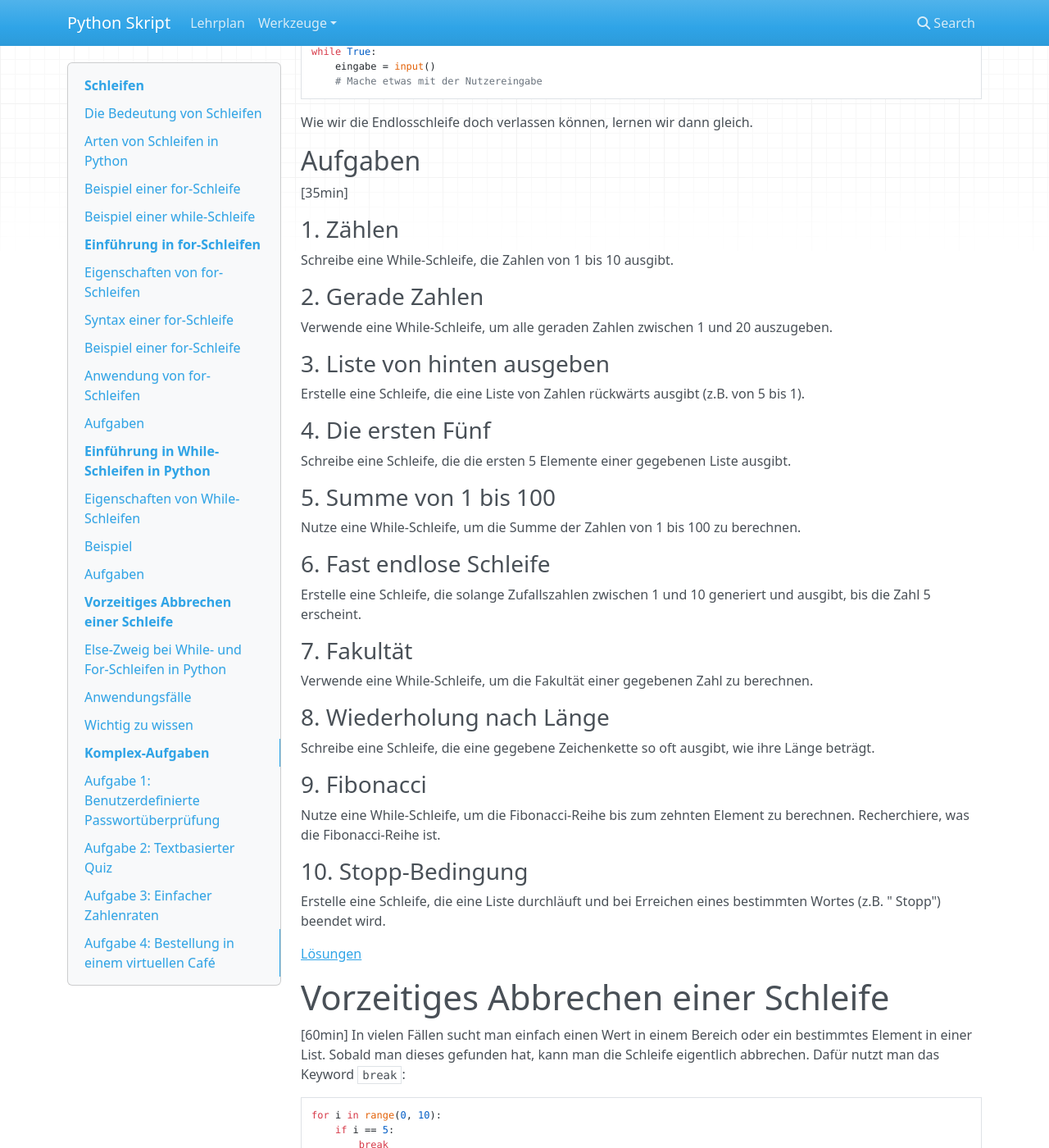
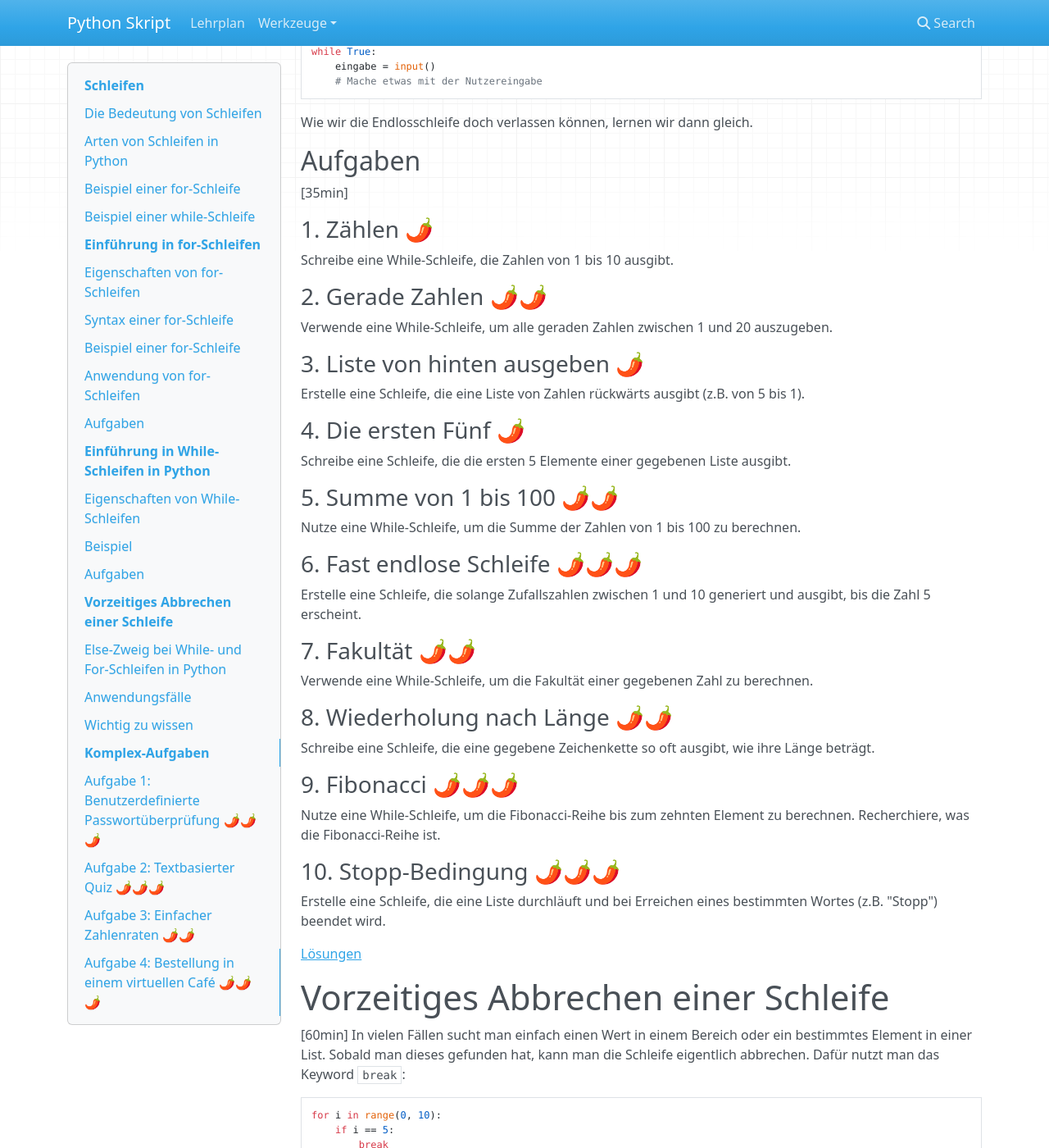
Before and after one commit to kevinsuelzle/Python_Wiki, an MkDocs documentation site: the page built from docs/lehrplan/python_grundlagen/loops/loops.md, in a window 1280 px wide and 1400 px high, scrolled down 4506 px. Shown: the whole window at 82% size. Built offline with MkDocs 1.6.1, drawn with Linux system fonts in a browser that asks for light colours; nearby versions of some CDN libraries; some of the changed text lies outside the part shown.

```diff
--- a/docs/lehrplan/python_grundlagen/loops/loops.md
+++ b/docs/lehrplan/python_grundlagen/loops/loops.md
@@ -120,32 +120,31 @@ In diesem Beispiel durchläuft die `for`-Schleife die Liste `zahlen` und gibt je
 ## Aufgaben
 [35min]
 
-### 1. Zählen
+### 1. Zählen 🌶
 Schreibe eine `for`-Schleife, die die Zahlen von 1 bis 10 ausgibt.
-### 2. Städtetrip
+### 2. Städtetrip 🌶
 Erstelle eine Liste von Städten und verwenden Sie eine `for`-Schleife, um jede Stadt auszugeben.
-### 3. Summierung
+### 3. Summierung 🌶🌶
 Schreibe eine `for`-Schleife, die die Summe aller Zahlen von 1 bis 100 berechnet.
-### 4. Längster Name
-Erstelle eine Liste von Namen und verwenden Sie eine `for`-Schleife, um den längsten Namen in der Liste zu
-   finden
-### 5. Quadratzahlen
+### 4. Längster Name 🌶🌶🌶
+Erstelle eine Liste von Namen und verwenden Sie eine `for`-Schleife, um den längsten Namen in der Liste zu finden.
+### 5. Quadratzahlen 🌶
 Schreibe eine `for`-Schleife, die die Quadratzahlen von 1 bis 10 ausgibt.
-### 6. Suchen einer Frucht
+### 6. Suchen einer Frucht 🌶🌶
 Erstelle eine Liste von Früchten und verwenden Sie eine `for`-Schleife, um nach einer bestimmten Frucht zu
-   suchen und sie auszugeben, wenn sie gefunden wird.
-### 7. Verdreht
+suchen und sie auszugeben, wenn sie gefunden wird.
+### 7. Verdreht 🌶
 Schreibe eine `for`-Schleife, die die Buchstaben eines Wortes in umgekehrter Reihenfolge ausgibt.
-### 8. Fakultät
+### 8. Fakultät 🌶🌶
 Schreibe eine `for`-Schleife, die die Fakultät (n!) einer gegebenen Zahl `n` berechnet.
-### 9. Thermometer für Amerikaner
+### 9. Thermometer für Amerikaner 🌶🌶🌶
 Erstelle eine Liste von Temperaturen in Celsius und verwenden Sie eine `for`-Schleife, um sie in Fahrenheit
-    umzuwandeln und auszugeben.
-### 10. Vokale
+umzuwandeln und auszugeben.
+### 10. Vokale 🌶🌶🌶
 Schreibe eine `for`-Schleife, die die Anzahl der Vokale in einem gegebenen Wort zählt.
-### 11. Häufigkeit
+### 11. Häufigkeit 🌶🌶🌶
 Schreibe eine `for`-Schleife, die einen Text durchläuft und zählt, wie oft ein bestimmtes Wort in diesem Text
-    vorkommt.
+vorkommt.
 
 [Lösungen](solutions.md#for-schleifen)
 
@@ -203,29 +202,27 @@ Wie wir die Endlosschleife doch verlassen können, lernen wir dann gleich.
 ## Aufgaben
 [35min]
 
-### 1. Zählen
+### 1. Zählen 🌶
 Schreibe eine While-Schleife, die Zahlen von 1 bis 10 ausgibt.
-### 2. Gerade Zahlen
+### 2. Gerade Zahlen 🌶🌶
 Verwende eine While-Schleife, um alle geraden Zahlen zwischen 1 und 20 auszugeben.
-### 3. Liste von hinten ausgeben
+### 3. Liste von hinten ausgeben 🌶
 Erstelle eine Schleife, die eine Liste von Zahlen rückwärts ausgibt (z.B. von 5 bis 1).
-### 4. Die ersten Fünf
+### 4. Die ersten Fünf 🌶
 Schreibe eine Schleife, die die ersten 5 Elemente einer gegebenen Liste ausgibt.
-### 5. Summe von 1 bis 100
+### 5. Summe von 1 bis 100 🌶🌶
 Nutze eine While-Schleife, um die Summe der Zahlen von 1 bis 100 zu berechnen.
-### 6. Fast endlose Schleife
-Erstelle eine Schleife, die solange Zufallszahlen zwischen 1 und 10 generiert und ausgibt, bis die Zahl 5
-   erscheint.
-### 7. Fakultät
+### 6. Fast endlose Schleife 🌶🌶🌶
+Erstelle eine Schleife, die solange Zufallszahlen zwischen 1 und 10 generiert und ausgibt, bis die Zahl 5 erscheint.
+### 7. Fakultät 🌶🌶
 Verwende eine While-Schleife, um die Fakultät einer gegebenen Zahl zu berechnen.
-### 8. Wiederholung nach Länge
+### 8. Wiederholung nach Länge 🌶🌶
 Schreibe eine Schleife, die eine gegebene Zeichenkette so oft ausgibt, wie ihre Länge beträgt.
-### 9. Fibonacci
+### 9. Fibonacci 🌶🌶🌶
 Nutze eine While-Schleife, um die Fibonacci-Reihe bis zum zehnten Element zu berechnen. Recherchiere, was die
 Fibonacci-Reihe ist.
-### 10. Stopp-Bedingung
-Erstelle eine Schleife, die eine Liste durchläuft und bei Erreichen eines bestimmten Wortes (z.B. "
-    Stopp") beendet wird.
+### 10. Stopp-Bedingung 🌶🌶🌶
+Erstelle eine Schleife, die eine Liste durchläuft und bei Erreichen eines bestimmten Wortes (z.B. "Stopp") beendet wird.
 
 [Lösungen](solutions.md#while-schleifen)
 
@@ -351,28 +348,28 @@ Schleifenbedingung beendet wird.
 
 [60min]
 
-## Aufgabe 1: Benutzerdefinierte Passwortüberprüfung
+## Aufgabe 1: Benutzerdefinierte Passwortüberprüfung 🌶🌶🌶
 
 Schreibe ein Programm, das den Benutzer zur Eingabe eines Passworts auffordert. Das Passwort muss bestimmte Kriterien
 erfüllen (z.B. mindestens 8 Zeichen lang, enthält sowohl Zahlen als auch Buchstaben). Das Programm soll dem Benutzer
 mitteilen, ob das eingegebene Passwort gültig ist oder nicht. Wenn das Passwort nicht gültig ist, soll das Programm
 spezifizieren, welche Kriterien nicht erfüllt wurden.
 
-## Aufgabe 2: Textbasierter Quiz
+## Aufgabe 2: Textbasierter Quiz 🌶🌶🌶
 
 Entwickle ein kleines Quizspiel. Das Programm stellt dem Benutzer fünf verschiedene Fragen, auf die er antworten muss.
 Für jede richtige Antwort erhält der Benutzer einen Punkt. Nachdem alle Fragen beantwortet wurden, zeigt das Programm
 die Gesamtpunktzahl und eine entsprechende Bewertung (z.B. "Anfänger", "Fortgeschritten", "Experte") basierend auf der
 erreichten Punktzahl.
 
-## Aufgabe 3: Einfacher Zahlenraten
+## Aufgabe 3: Einfacher Zahlenraten 🌶🌶
 
 Erstelle ein Spiel, bei dem der Benutzer versuchen muss, eine zufällig generierte Zahl zwischen 1 und 100 zu erraten.
 Nach jeder Eingabe gibt das Programm an, ob die geratene Zahl zu hoch oder zu niedrig ist. Der Benutzer hat eine
 begrenzte Anzahl von Versuchen (z.B. 10). Nach dem Spiel gibt das Programm an, ob der Benutzer gewonnen hat und wie
 viele Versuche benötigt wurden.
 
-## Aufgabe 4: Bestellung in einem virtuellen Café
+## Aufgabe 4: Bestellung in einem virtuellen Café 🌶🌶🌶
 
 Simuliere ein einfaches Bestellsystem für ein Café. Das Programm listet verschiedene Getränke und Speisen mit ihren
 Preisen auf. Der Benutzer kann Artikel auswählen und die gewünschte Menge angeben. Das Programm führt eine laufende
```
